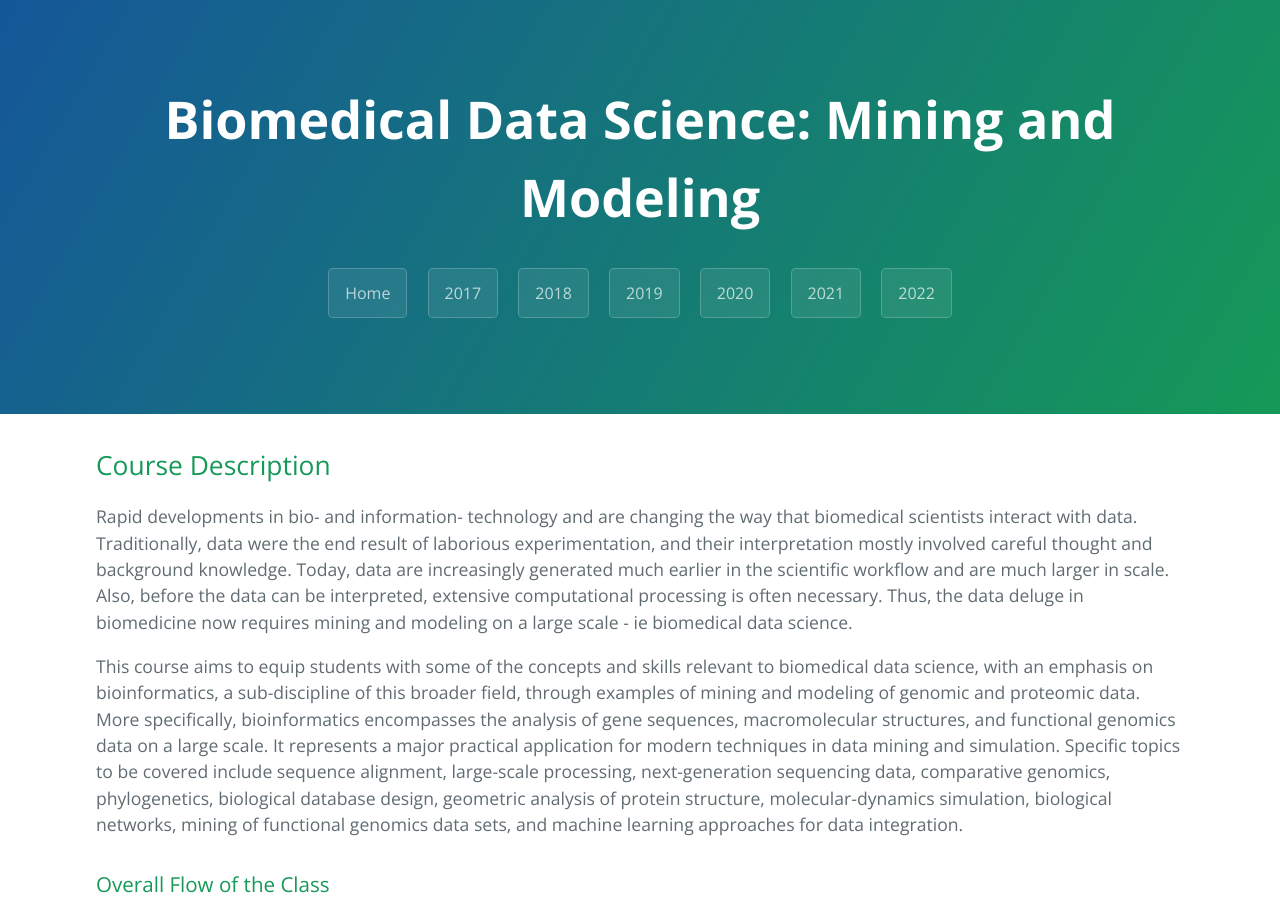
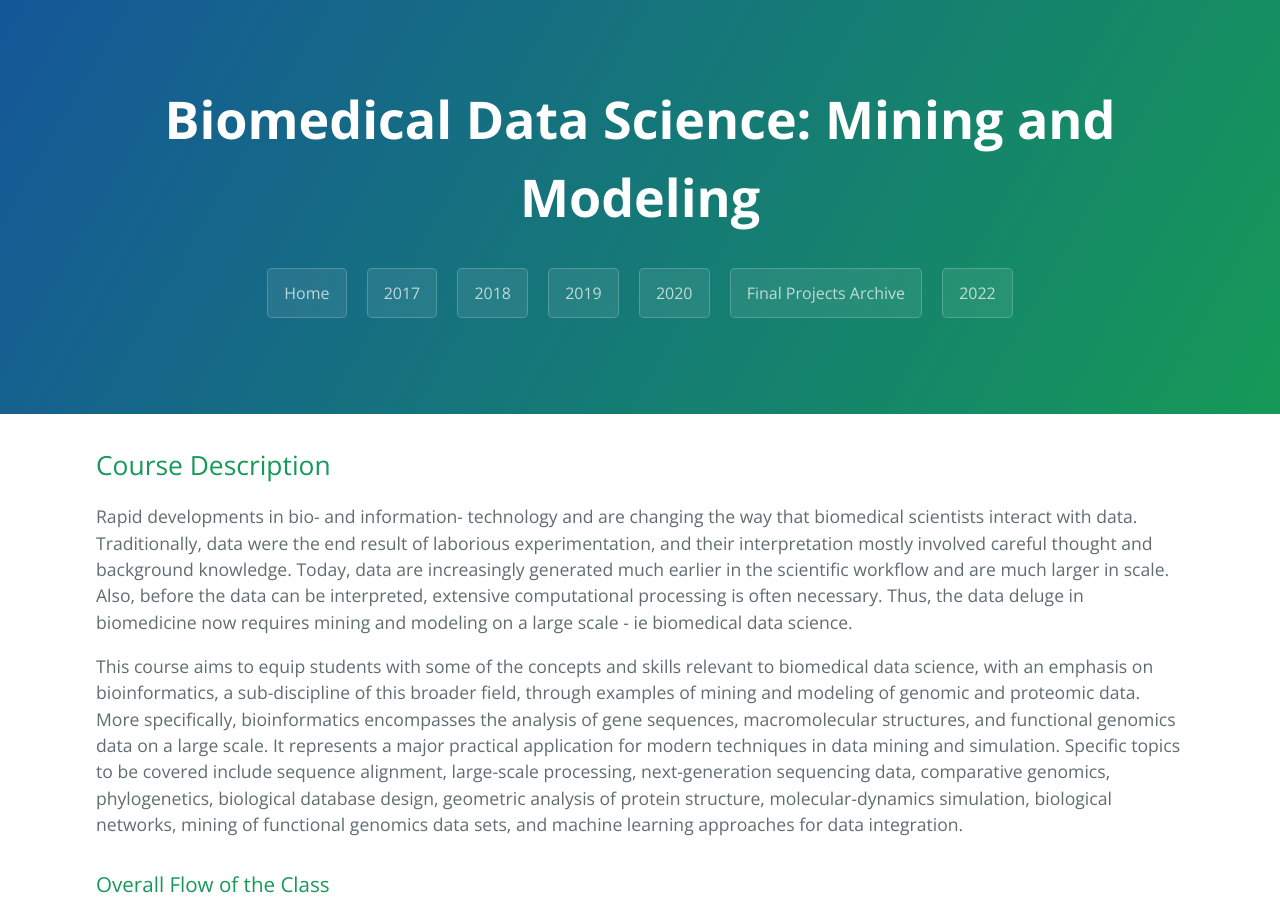
Before and after one commit to susannaliu0705/cbb752-zimmerone-projects, a Jekyll site: the page built from index.md, in a window 1280 px wide and 900 px high. Built offline with Jekyll 4.4.1, drawn with Linux system fonts in a browser that asks for light colours; our own code applies the rules of GitHub Pages for plain Markdown files.

Commit message:
Update page-header.html
Signed-off-by: susannaliu0705 <72394091+susannaliu0705@users.noreply.github.com>

```diff
--- a/_includes/page-header.html
+++ b/_includes/page-header.html
@@ -6,6 +6,6 @@
   <a href="/info" class="btn">2018</a>
   <a href="/discussion" class="btn">2019</a>
   <a href="/assignments" class="btn">2020</a>
-  <a href="/quiz" class="btn">2021</a>
+  <a href="/quiz" class="btn">Final Projects Archive</a>
   <a href="/final" class="btn">2022</a>
 </section>
```
